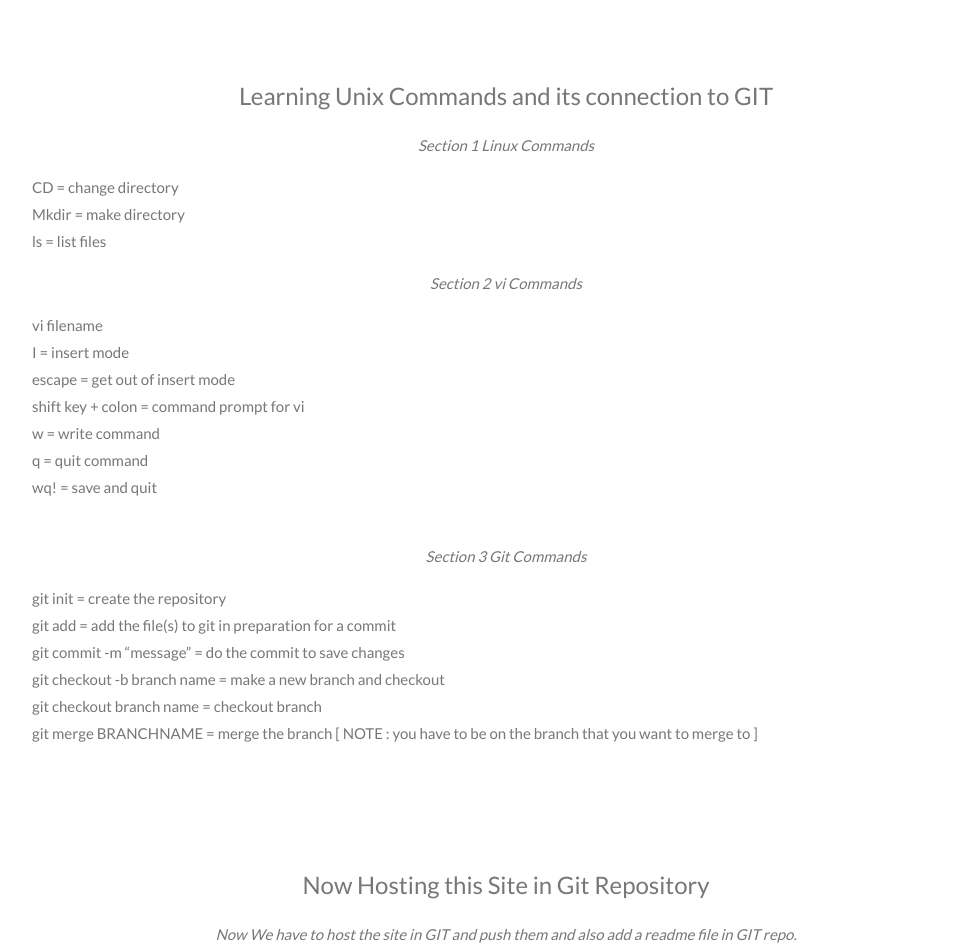
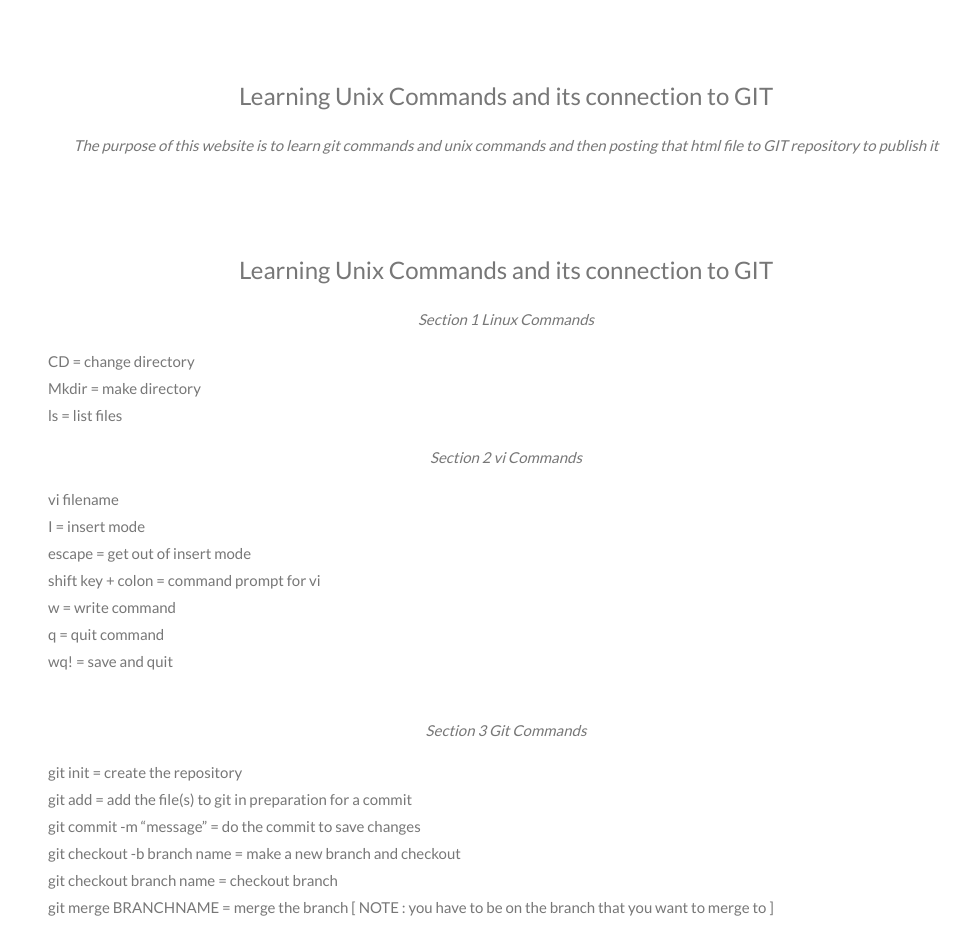
Before and after one commit to Rajesh007x/GIT_Cmds_IS601, a plain HTML site: page GitCommands.html in a window 1280 px wide. Shown: the top 951 px of the page, without its empty margins (134-1105 px from the left). Drawn offline with nearby package versions, Linux system fonts and the light colour scheme.

Commit message:
Changes added in GIT commands

```diff
--- a/GitCommands.html
+++ b/GitCommands.html
@@ -52,6 +52,10 @@
 </style>
 <body>
 
+<!-- Container (About Section) -->
+<div class="w3-content w3-container w3-padding-64" id="about">
+  <h3 class="w3-center">Learning Unix Commands and its connection to GIT</h3>
+  <p class="w3-center"><em>The purpose of this website is to learn git commands and unix commands and then posting that html file to GIT repository to publish it </em></p>
 
 <!-- Container (About Section) -->
 <div class="w3-content w3-container w3-padding-64" id="about">
```
